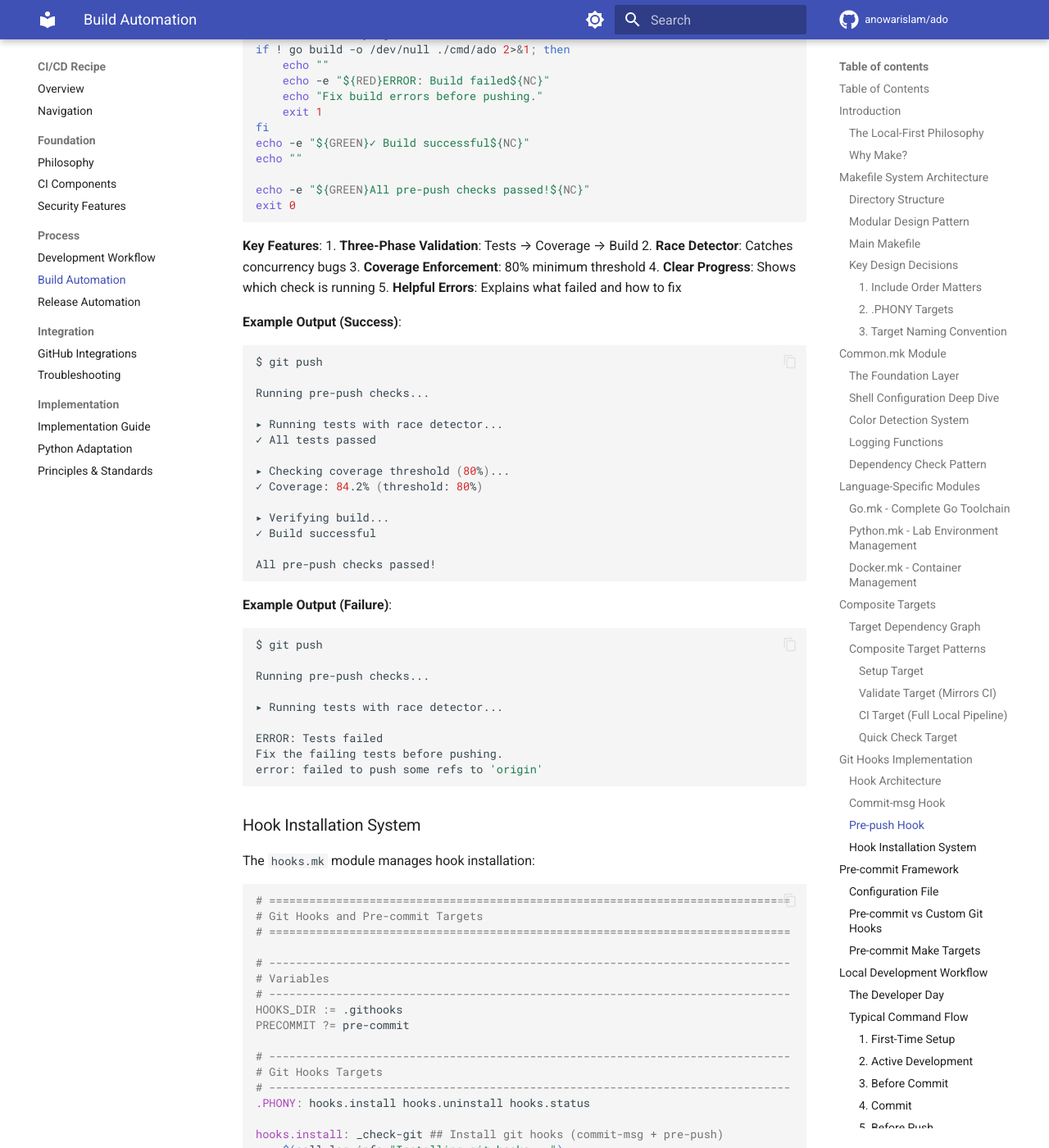
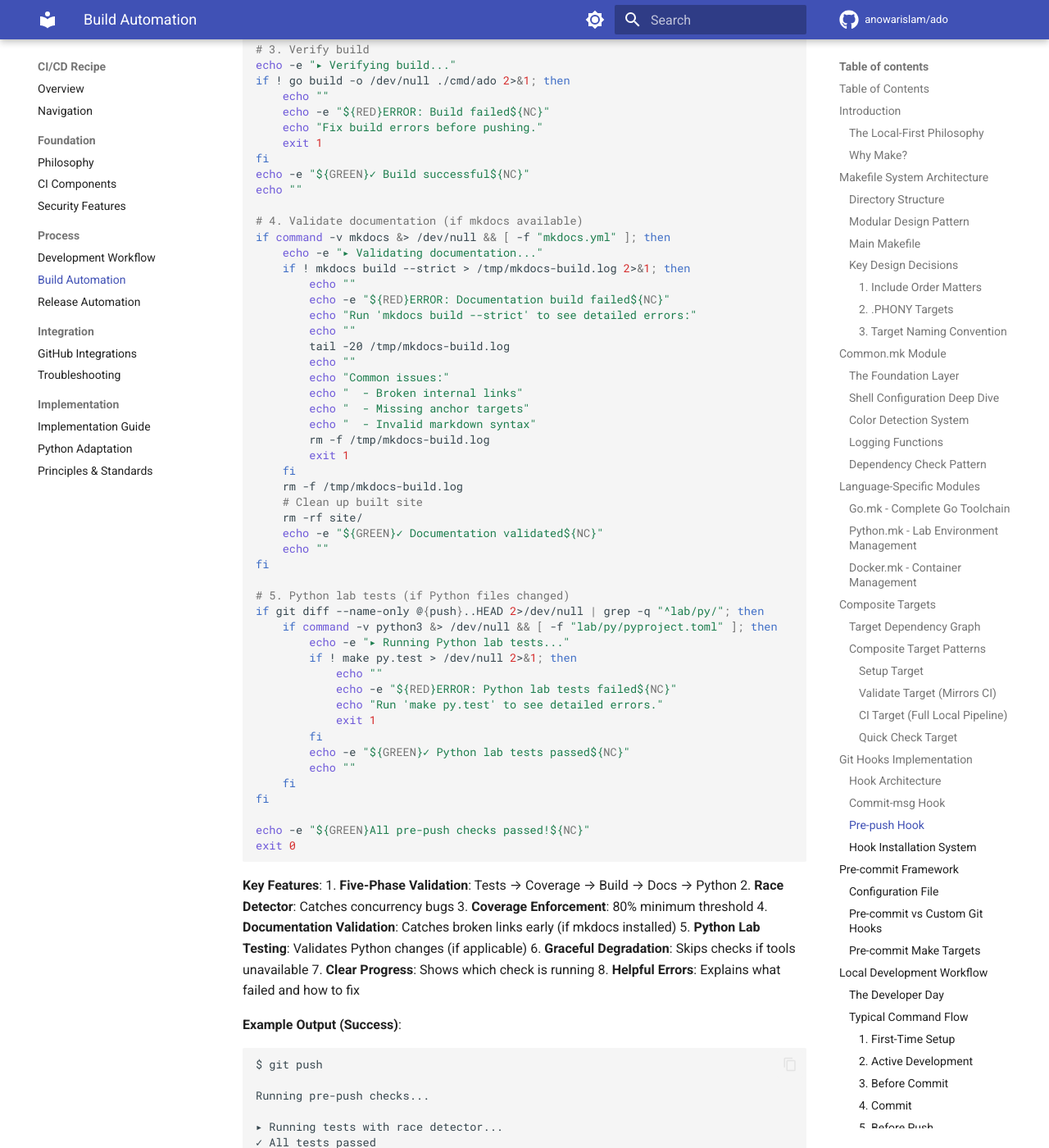
Before and after one commit to anowarislam/ado, an MkDocs documentation site: the page built from docs/recipes/05-build-automation.md, in a window 1280 px wide and 1400 px high, scrolled down 23492 px. Shown: the whole window at 82% size. Built offline with MkDocs 1.6.1 and Material for MkDocs 9.7.7, drawn with Linux system fonts in a browser that asks for light colours; comment, search, counter and statistics services are not loaded; the version menu is left out; some of the changed text lies outside the part shown.

Commit message:
docs(recipe): document enhanced pre-push hook
Update build automation chapter to reflect the new five-phase
pre-push hook validation that includes documentation and Python checks.

Changes:
- Update hook header comment (5 phases instead of 3)
- Add complete implementation of phases 4 and 5
- Update key features list (8 features instead of 5)
- Emphasize graceful degradation for optional checks

This keeps the recipe documentation in sync with the actual
implementation in .githooks/pre-push.

````diff
--- a/docs/recipes/05-build-automation.md
+++ b/docs/recipes/05-build-automation.md
@@ -1167,6 +1167,8 @@ Location: `.githooks/pre-push`
 #   1. Go tests with race detector
 #   2. Coverage threshold check (80% minimum)
 #   3. Build verification
+#   4. Documentation validation (if mkdocs available)
+#   5. Python lab tests (if Python files changed)
 #
 # Skip with: git push --no-verify (use sparingly!)
 
@@ -1235,16 +1237,58 @@ fi
 echo -e "${GREEN}✓ Build successful${NC}"
 echo ""
 
+# 4. Validate documentation (if mkdocs available)
+if command -v mkdocs &> /dev/null && [ -f "mkdocs.yml" ]; then
+    echo -e "▸ Validating documentation..."
+    if ! mkdocs build --strict > /tmp/mkdocs-build.log 2>&1; then
+        echo ""
+        echo -e "${RED}ERROR: Documentation build failed${NC}"
+        echo "Run 'mkdocs build --strict' to see detailed errors:"
+        echo ""
+        tail -20 /tmp/mkdocs-build.log
+        echo ""
+        echo "Common issues:"
+        echo "  - Broken internal links"
+        echo "  - Missing anchor targets"
+        echo "  - Invalid markdown syntax"
+        rm -f /tmp/mkdocs-build.log
+        exit 1
+    fi
+    rm -f /tmp/mkdocs-build.log
+    # Clean up built site
+    rm -rf site/
+    echo -e "${GREEN}✓ Documentation validated${NC}"
+    echo ""
+fi
+
+# 5. Python lab tests (if Python files changed)
+if git diff --name-only @{push}..HEAD 2>/dev/null | grep -q "^lab/py/"; then
+    if command -v python3 &> /dev/null && [ -f "lab/py/pyproject.toml" ]; then
+        echo -e "▸ Running Python lab tests..."
+        if ! make py.test > /dev/null 2>&1; then
+            echo ""
+            echo -e "${RED}ERROR: Python lab tests failed${NC}"
+            echo "Run 'make py.test' to see detailed errors."
+            exit 1
+        fi
+        echo -e "${GREEN}✓ Python lab tests passed${NC}"
+        echo ""
+    fi
+fi
+
 echo -e "${GREEN}All pre-push checks passed!${NC}"
 exit 0
 ```
 
 **Key Features**:
-1. **Three-Phase Validation**: Tests → Coverage → Build
+1. **Five-Phase Validation**: Tests → Coverage → Build → Docs → Python
 2. **Race Detector**: Catches concurrency bugs
 3. **Coverage Enforcement**: 80% minimum threshold
-4. **Clear Progress**: Shows which check is running
-5. **Helpful Errors**: Explains what failed and how to fix
+4. **Documentation Validation**: Catches broken links early (if mkdocs installed)
+5. **Python Lab Testing**: Validates Python changes (if applicable)
+6. **Graceful Degradation**: Skips checks if tools unavailable
+7. **Clear Progress**: Shows which check is running
+8. **Helpful Errors**: Explains what failed and how to fix
 
 **Example Output (Success)**:
 
````
